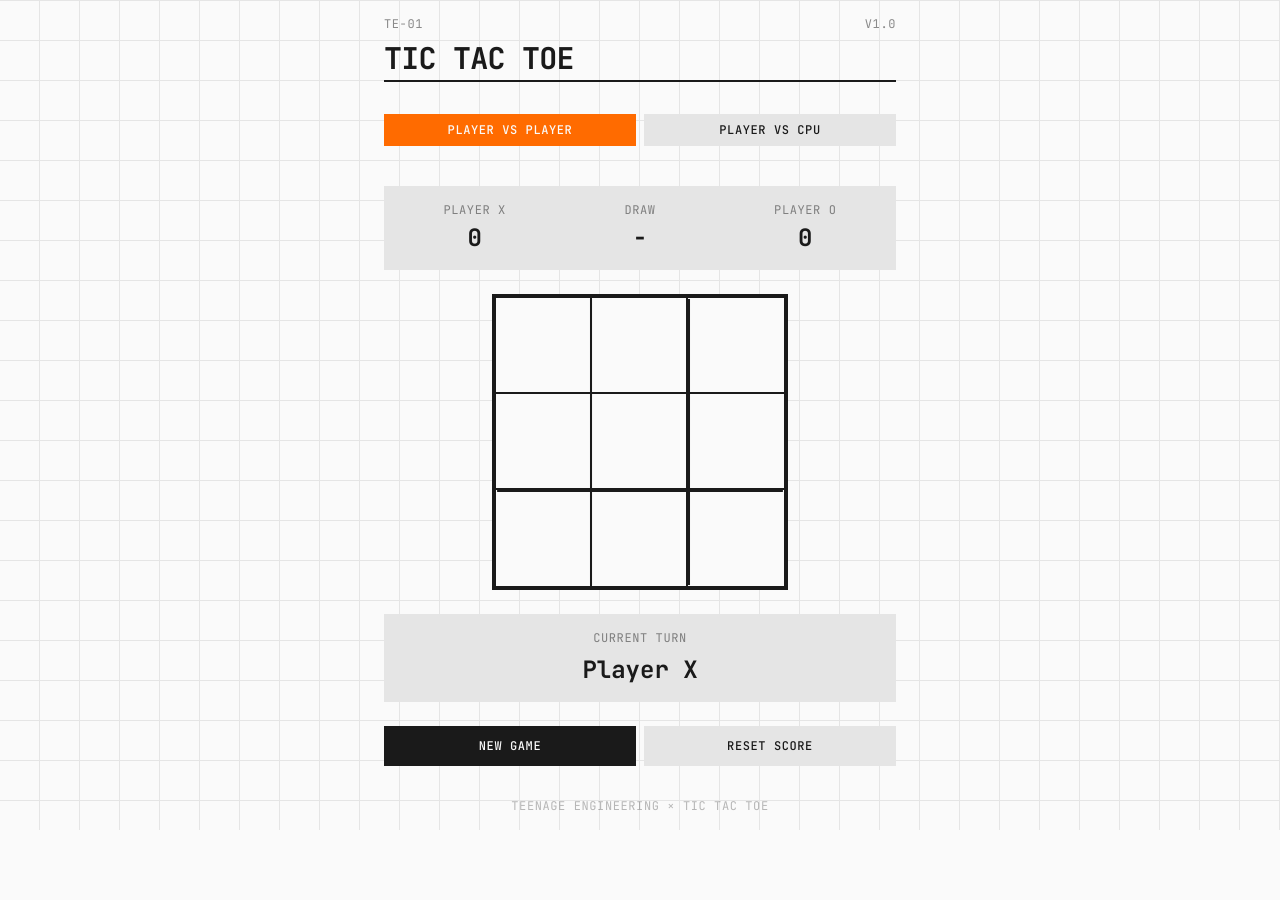
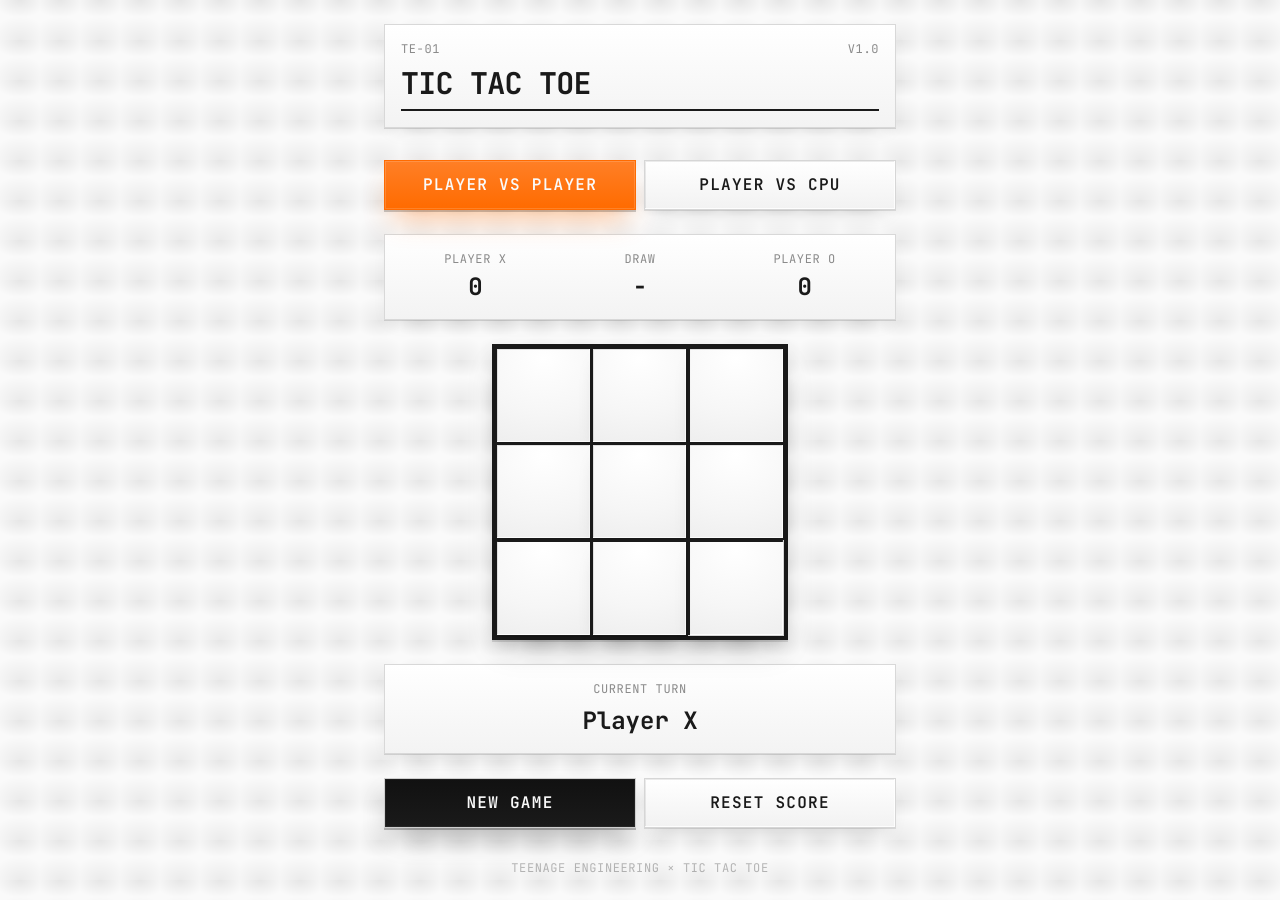
Before and after one commit to areibman/freeswarm-sample-app, a React (Vite) app: page / in a window 1280 px wide. Before the commit the page ends 830 px from the top, so only its background shows below. Built offline with nearby package versions, Linux system fonts and the light colour scheme; the HTML template or start-up script is replaced by a standard one.

Commit message:
Enhance UI with 3D design, refined styles, and improved interaction effects
Co-authored-by: alex <alex@agentops.ai>

```diff
--- a/src/App.tsx
+++ b/src/App.tsx
@@ -161,71 +161,52 @@ const App: React.FC = () => {
   const isDraw = winner === 'O' && board.every(cell => cell !== null);
 
   return (
-    <div className="min-h-screen bg-te-white grid-pattern flex flex-col items-center justify-center p-4">
+    <div className="min-h-screen bg-te-white grid-pattern vignette flex flex-col items-center justify-center p-6 perspective-1000">
       {/* Header */}
-      <div className="max-w-lg w-full mb-8">
+      <div className="max-w-lg w-full mb-8 te-panel te-elev-1 p-4 tilt-hover">
         <div className="flex items-center justify-between mb-2">
           <div className="text-xs uppercase tracking-wider text-te-black/50">TE-01</div>
           <div className="text-xs uppercase tracking-wider text-te-black/50">V1.0</div>
         </div>
-        <h1 className="text-3xl font-bold uppercase tracking-tight mb-1">Tic Tac Toe</h1>
+        <h1 className="text-3xl font-bold uppercase tracking-tight mb-2">Tic Tac Toe</h1>
         <div className="h-0.5 bg-te-black w-full" />
       </div>
 
       {/* Game Mode Selector */}
-      <div className="max-w-lg w-full mb-6">
-        <div className="flex gap-2 mb-4">
+      <div className="max-w-lg w-full mb-6 grid grid-cols-2 gap-2">
         <button
           onClick={() => { setGameMode('pvp'); resetGame(); }}
-            className={`flex-1 py-2 px-4 text-xs uppercase tracking-wider font-medium transition-all ${
-              gameMode === 'pvp'
-                ? 'bg-te-orange text-te-white'
-                : 'bg-te-gray text-te-black hover:bg-te-black/10'
-            }`}
+          className={`te-button-3d ${gameMode === 'pvp' ? 'is-primary' : ''}`}
         >
           Player vs Player
         </button>
         <button
           onClick={() => { setGameMode('pvc'); resetGame(); }}
-            className={`flex-1 py-2 px-4 text-xs uppercase tracking-wider font-medium transition-all ${
-              gameMode === 'pvc'
-                ? 'bg-te-orange text-te-white'
-                : 'bg-te-gray text-te-black hover:bg-te-black/10'
-            }`}
+          className={`te-button-3d ${gameMode === 'pvc' ? 'is-primary' : ''}`}
         >
           Player vs CPU
         </button>
-        </div>
-
         {gameMode === 'pvc' && (
-          <div className="flex gap-2">
+          <>
             <button
               onClick={() => { setDifficulty('easy'); resetGame(); }}
-              className={`flex-1 py-2 px-4 text-xs uppercase tracking-wider font-medium transition-all ${
-                difficulty === 'easy'
-                  ? 'bg-te-black text-te-white'
-                  : 'bg-te-gray text-te-black hover:bg-te-black/10'
-              }`}
+              className={`te-button-3d ${difficulty === 'easy' ? 'is-active' : ''}`}
             >
               Easy
             </button>
             <button
               onClick={() => { setDifficulty('hard'); resetGame(); }}
-              className={`flex-1 py-2 px-4 text-xs uppercase tracking-wider font-medium transition-all ${
-                difficulty === 'hard'
-                  ? 'bg-te-black text-te-white'
-                  : 'bg-te-gray text-te-black hover:bg-te-black/10'
-              }`}
+              className={`te-button-3d ${difficulty === 'hard' ? 'is-active' : ''}`}
             >
               Hard
             </button>
-          </div>
+          </>
         )}
       </div>
 
       {/* Score Display */}
-      <div className="max-w-lg w-full mb-6">
-        <div className="grid grid-cols-3 gap-4 bg-te-gray p-4">
+      <div className="max-w-lg w-full mb-6 te-panel te-elev-1 p-4">
+        <div className="grid grid-cols-3 gap-4">
           <div className="text-center">
             <div className="text-xs uppercase tracking-wider mb-1 text-te-black/50">Player X</div>
             <div className="text-2xl font-bold">{score.X}</div>
@@ -244,15 +225,15 @@ const App: React.FC = () => {
       </div>
 
       {/* Game Board */}
-      <div className="relative">
-        <div className="grid grid-cols-3 gap-0 bg-te-black p-1 animate-grid-appear">
+      <div className="relative tilt-hover">
+        <div className="grid grid-cols-3 gap-0 bg-te-black p-1 animate-grid-appear te-elev-2">
           {board.map((cell, index) => (
             <button
               key={index}
               onClick={() => handleCellClick(index)}
               disabled={!!cell || !!winner || (gameMode === 'pvc' && currentPlayer === 'O')}
               className={`
-                w-24 h-24 bg-te-white flex items-center justify-center
+                w-24 h-24 te-keycap flex items-center justify-center
                 transition-all duration-200 relative overflow-hidden
                 ${!cell && !winner ? 'hover:bg-te-gray cursor-pointer' : ''}
                 ${winningLine?.includes(index) ? 'bg-te-orange/20' : ''}
@@ -263,8 +244,8 @@ const App: React.FC = () => {
               {cell && (
                 <span
                   className={`
-                    text-5xl font-bold animate-mark-appear
-                    ${cell === 'X' ? 'text-te-black' : 'text-te-orange'}
+                    text-5xl font-bold animate-mark-appear select-none
+                    ${cell === 'X' ? 'text-te-black text-extrude-dark' : 'text-te-orange text-extrude-orange'}
                     ${winningLine?.includes(index) ? 'text-shadow-glow' : ''}
                   `}
                 >
@@ -287,8 +268,7 @@ const App: React.FC = () => {
       </div>
 
       {/* Status Display */}
-      <div className="max-w-lg w-full mt-6 text-center">
-        <div className="bg-te-gray p-4">
+      <div className="max-w-lg w-full mt-6 text-center te-panel te-elev-1 p-4">
         {winner ? (
           <div>
             <div className="text-xs uppercase tracking-wider mb-2 text-te-black/50">
@@ -307,19 +287,18 @@ const App: React.FC = () => {
           </div>
         )}
       </div>
-      </div>
 
       {/* Control Buttons */}
-      <div className="max-w-lg w-full mt-6 flex gap-2">
+      <div className="max-w-lg w-full mt-6 grid grid-cols-2 gap-2">
         <button
           onClick={resetGame}
-          className="flex-1 bg-te-black text-te-white py-3 px-6 text-xs uppercase tracking-wider font-medium hover:bg-te-orange transition-colors"
+          className="te-button-3d is-active"
         >
           New Game
         </button>
         <button
           onClick={resetScore}
-          className="flex-1 bg-te-gray text-te-black py-3 px-6 text-xs uppercase tracking-wider font-medium hover:bg-te-black hover:text-te-white transition-colors"
+          className="te-button-3d"
         >
           Reset Score
         </button>
--- a/src/index.css
+++ b/src/index.css
@@ -29,3 +29,133 @@
     text-shadow: 0 0 20px rgba(255, 107, 0, 0.5);
   }
 }
+
+@layer base {
+  :root {
+    --te-orange: #FF6B00;
+    --te-black: #1A1A1A;
+    --te-gray: #E5E5E5;
+    --te-white: #FAFAFA;
+    --shadow-strong: rgba(0, 0, 0, 0.25);
+    --shadow-soft: rgba(0, 0, 0, 0.12);
+    --highlight: rgba(255, 255, 255, 0.85);
+  }
+}
+
+@layer utilities {
+  /* Subtle lens vignette for depth */
+  .vignette {
+    background-image:
+      radial-gradient(120% 80% at 50% 0%, rgba(0,0,0,0.08), transparent 55%),
+      radial-gradient(120% 100% at 50% 100%, rgba(0,0,0,0.06), transparent 60%);
+    background-blend-mode: multiply;
+  }
+
+  /* Perspective helpers */
+  .perspective-1000 { perspective: 1000px; }
+  .tilt-hover { transition: transform 300ms ease; transform-style: preserve-3d; }
+  .tilt-hover:hover { transform: rotateX(2deg) rotateY(-2deg) translateY(-2px); }
+
+  /* Text extrusion for marks */
+  .text-extrude-dark {
+    text-shadow:
+      0 1px 0 rgba(0,0,0,0.45),
+      0 2px 0 rgba(0,0,0,0.35),
+      0 3px 2px rgba(0,0,0,0.25);
+  }
+  .text-extrude-orange {
+    text-shadow:
+      0 1px 0 rgba(0,0,0,0.25),
+      0 2px 0 rgba(0,0,0,0.18),
+      0 6px 10px rgba(255, 107, 0, 0.35);
+  }
+
+  /* Elevation presets */
+  .te-elev-1 { box-shadow: 0 1px 0 var(--shadow-soft), 0 8px 18px -8px var(--shadow-soft); }
+  .te-elev-2 { box-shadow: 0 2px 0 var(--shadow-soft), 0 14px 30px -10px var(--shadow-strong); }
+}
+
+@layer components {
+  /* Hard-edged panel with subtle inner bevel */
+  .te-panel {
+    background-image: linear-gradient(180deg, #FFFFFF, #F3F3F3);
+    border: 1px solid #D8D8D8;
+    box-shadow:
+      inset -1px -1px 0 var(--highlight),
+      inset 1px 1px 0 rgba(0,0,0,0.08);
+  }
+
+  /* Keycap-like tile for the board cells */
+  .te-keycap {
+    background-image: radial-gradient(120% 100% at 50% 10%, #FFFFFF 0%, #F6F6F6 60%, #EEEEEE 100%);
+    border: 1px solid #D6D6D6;
+    box-shadow:
+      -1px -1px 0 var(--highlight) inset,
+      1px 1px 0 rgba(0,0,0,0.1) inset,
+      0 1px 0 rgba(0,0,0,0.12),
+      0 10px 20px -8px rgba(0,0,0,0.18);
+    transition: transform 150ms ease, box-shadow 150ms ease;
+    transform: translateZ(0);
+  }
+  .te-keycap:hover { transform: translateY(-1px); }
+  .te-keycap:active {
+    box-shadow:
+      -1px -1px 0 var(--highlight) inset,
+      1px 1px 0 rgba(0,0,0,0.12) inset,
+      0 0 0 rgba(0,0,0,0.0),
+      0 4px 8px -6px rgba(0,0,0,0.2);
+    transform: translateY(0);
+  }
+
+  /* 3D buttons with sharp geometry and TE accent */
+  .te-button-3d {
+    position: relative;
+    display: inline-flex;
+    align-items: center;
+    justify-content: center;
+    gap: 0.5rem;
+    padding: 0.75rem 1rem;
+    text-transform: uppercase;
+    letter-spacing: 0.08em;
+    font-weight: 600;
+    color: var(--te-black);
+    background-image: linear-gradient(180deg, #FFFFFF, #F2F2F2);
+    border: 1px solid #D6D6D6;
+    box-shadow:
+      -1px -1px 0 var(--highlight) inset,
+      1px 1px 0 rgba(0,0,0,0.08) inset,
+      0 1px 0 rgba(0,0,0,0.1),
+      0 10px 20px -10px rgba(0,0,0,0.18);
+    transition: transform 150ms ease, box-shadow 150ms ease, color 150ms ease, background 150ms ease;
+  }
+  .te-button-3d:hover {
+    box-shadow:
+      -1px -1px 0 var(--highlight) inset,
+      1px 1px 0 rgba(0,0,0,0.1) inset,
+      0 2px 0 rgba(0,0,0,0.12),
+      0 14px 24px -12px rgba(0,0,0,0.22);
+  }
+  .te-button-3d:active { transform: translateY(1px); }
+  .te-button-3d.is-active {
+    border-color: #CFCFCF;
+    background-image: linear-gradient(180deg, #111111, #1A1A1A);
+    color: var(--te-white);
+    box-shadow:
+      inset 0 0 0 1px rgba(255,255,255,0.05),
+      0 2px 0 rgba(0,0,0,0.25),
+      0 14px 30px -10px rgba(0,0,0,0.35);
+  }
+  .te-button-3d.is-primary {
+    background-image: linear-gradient(180deg, #FF7F26, #FF6B00);
+    color: var(--te-white);
+    border-color: #FF6B00;
+    box-shadow:
+      inset 0 0 0 1px rgba(255,255,255,0.15),
+      0 2px 0 rgba(0,0,0,0.2),
+      0 16px 30px -10px rgba(255,107,0,0.45);
+  }
+
+  /* Orange focus ring for accessibility */
+  .te-button-3d:focus-visible,
+  .te-keycap:focus-visible { outline: 2px solid var(--te-orange); outline-offset: 2px; }
+}
```
Lines whose indentation alone changed are shown as unchanged.
